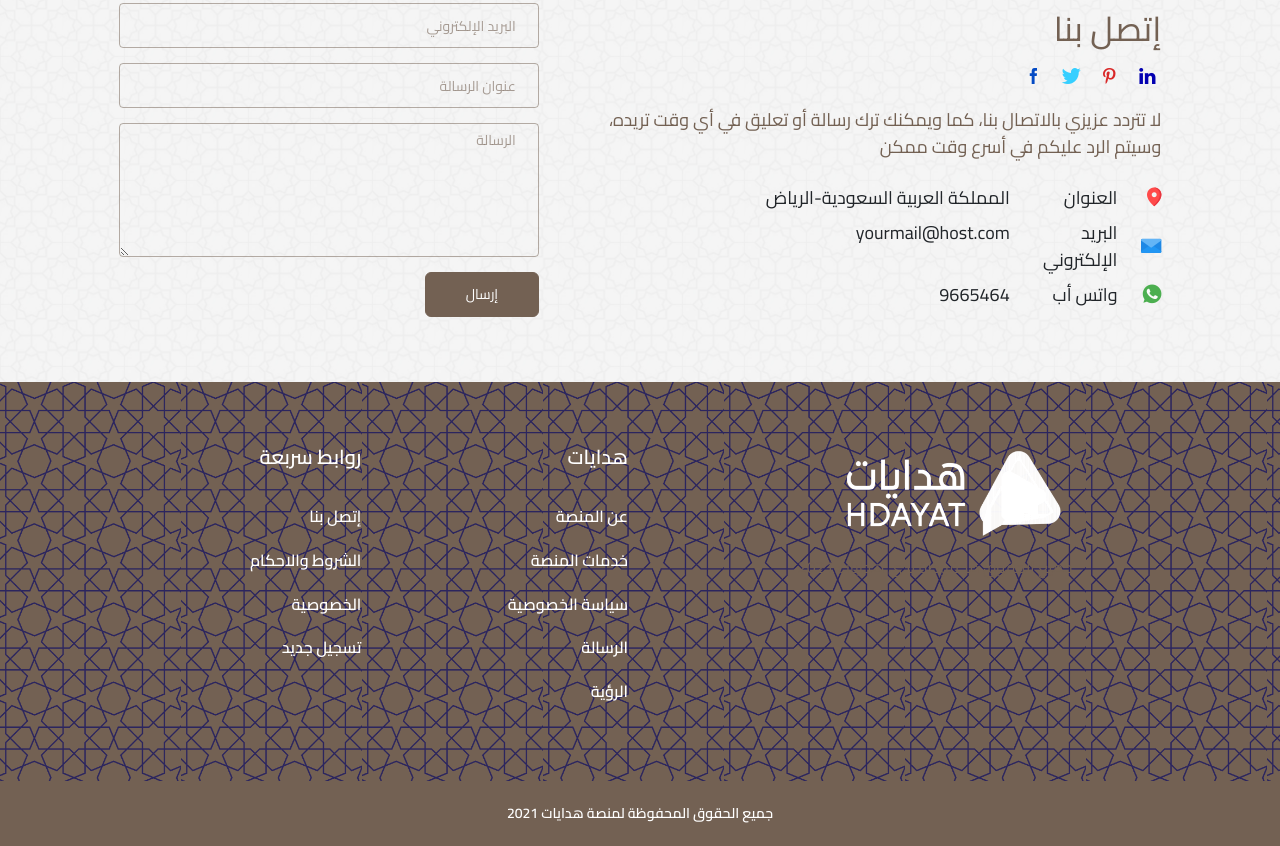
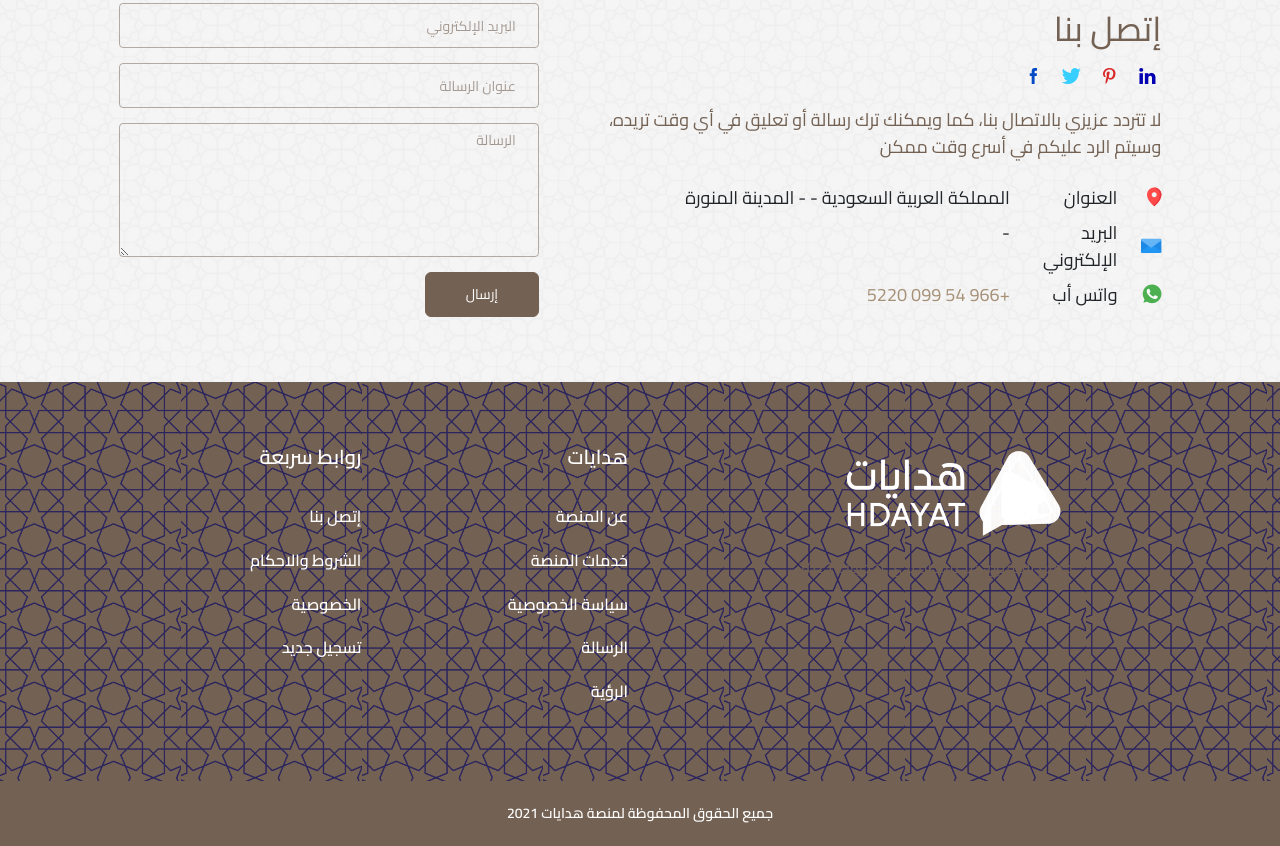
Before and after one commit to X7md/hdayat-frontEnd, a plain HTML site: page index.html in a window 1280 px wide. Shown: the part 3044-3890 px from the top of the page. Drawn offline with Linux system fonts and the light colour scheme; files whose address does not match are found by name.

Commit message:
add info

```diff
--- a/index.html
+++ b/index.html
@@ -316,7 +316,7 @@
                           </div>
                         </div>
                         <div class="col-lg-9 col-7">
-                          <h4 class="text-dark font-sm-16">المملكة العربية السعودية-الرياض</h4>
+                          <h4 class="text-dark font-sm-16">المملكة العربية السعودية - - المدينة المنورة</h4>
                         </div>
                       </div>
                       <div class="row g-0 g-lg-2 mb-2">
@@ -327,7 +327,7 @@
                           </div>
                         </div>
                         <div class="col-lg-9 col-7">
-                          <h4 class="text-dark font-sm-16">yourmail@host.com</h4>
+                          <h4 class="text-dark font-sm-16"> - </h4>
                         </div>
                       </div>
                       <div class="row g-0 g-lg-2">
@@ -338,7 +338,7 @@
                           </div>
                         </div>
                         <div class="col-lg-9 col-7">
-                          <h4 class="text-dark font-sm-16">9665464</h4>
+                          <h4 class="text-dark font-sm-16"><a href="https://wa.me/966540995220">+966 54 099 5220</a></h4>
                         </div>
                       </div>
                     </div>
```
